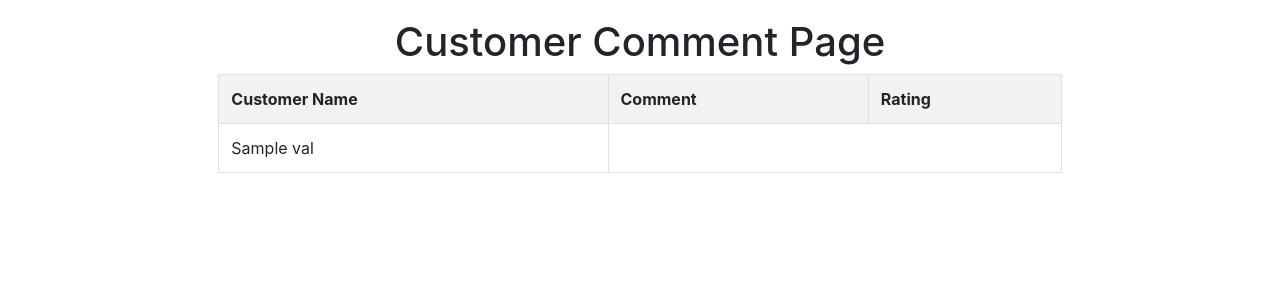
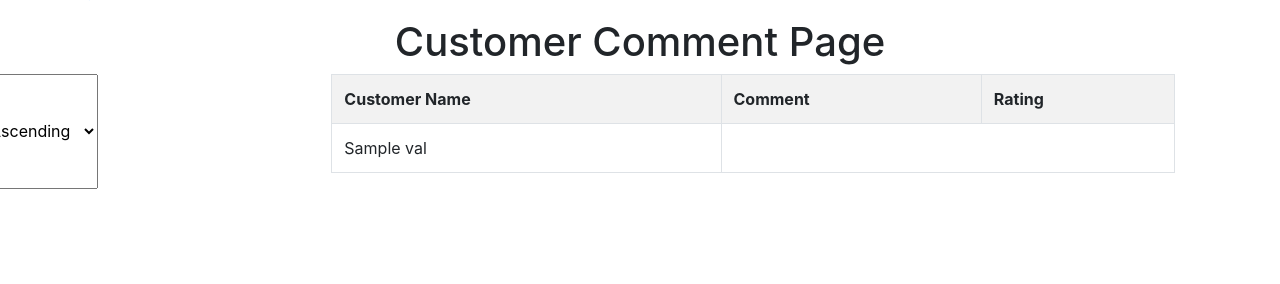
Before and after one commit to FYP-Chatbot-Team/Customer_Service_ChatBot, a Flask app: template templates/comment.html in a window 1280 px wide. Shown: the part 72-356 px from the top of the page. Run offline with Flask 2, Linux system fonts and the light colour scheme; the template is opened without the code that fills it: most values are stand-ins (such as "Sample title", 1, 10 or a date in 2020); some libraries are stand-ins or nearby versions.

Commit message:
Update comment.html
Add ascend/descend select tag (no function yet just visual)

```diff
--- a/templates/comment.html
+++ b/templates/comment.html
@@ -43,6 +43,10 @@
     <!--Home-->
     <center><h1>Customer Comment Page</h1></center>
     <div class="row">
+        <select>
+    <option value="ascend">Ascending</option>
+    <option value="descend">Descending</option>
+  </select>
     <div class="col-md-8 offset-md-2">
     <table class="table table-bordered table-condensed table-hover table-striped">
         <tr>
```
